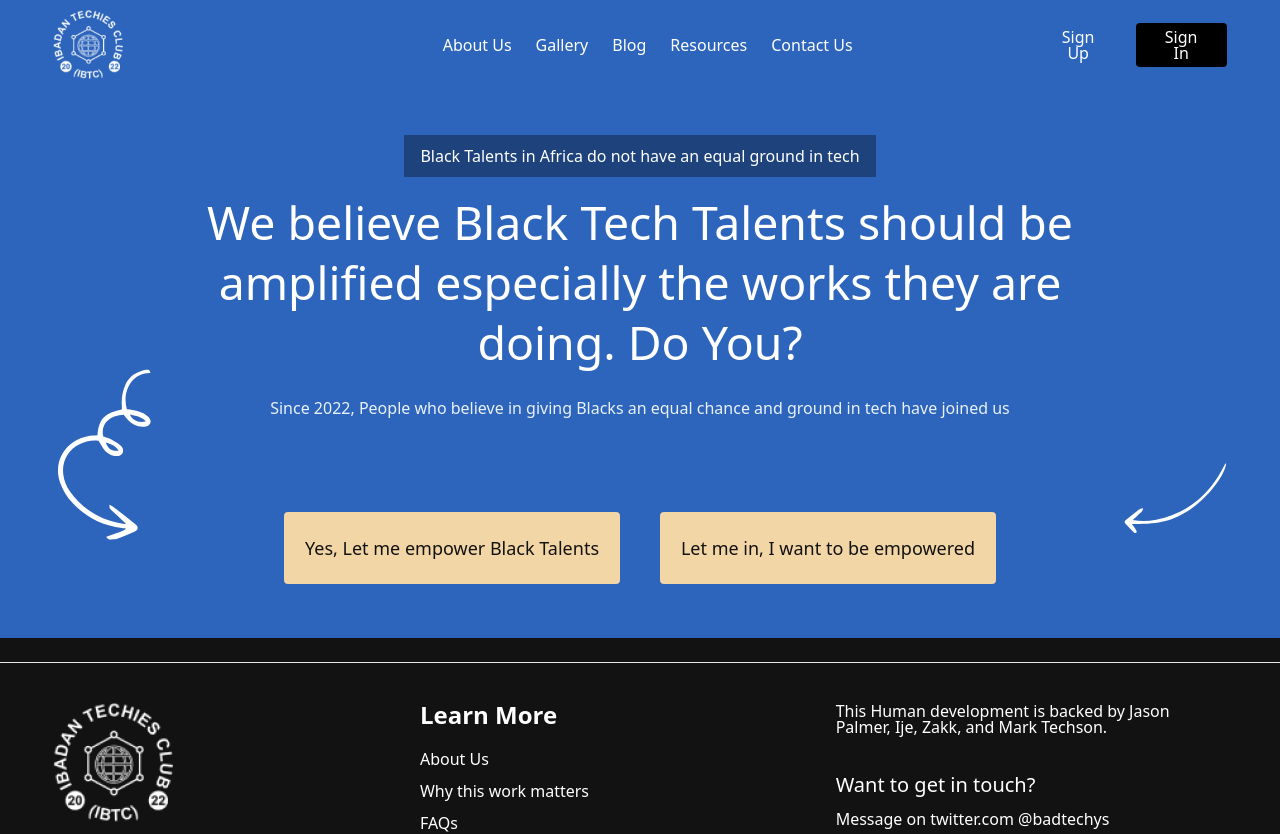
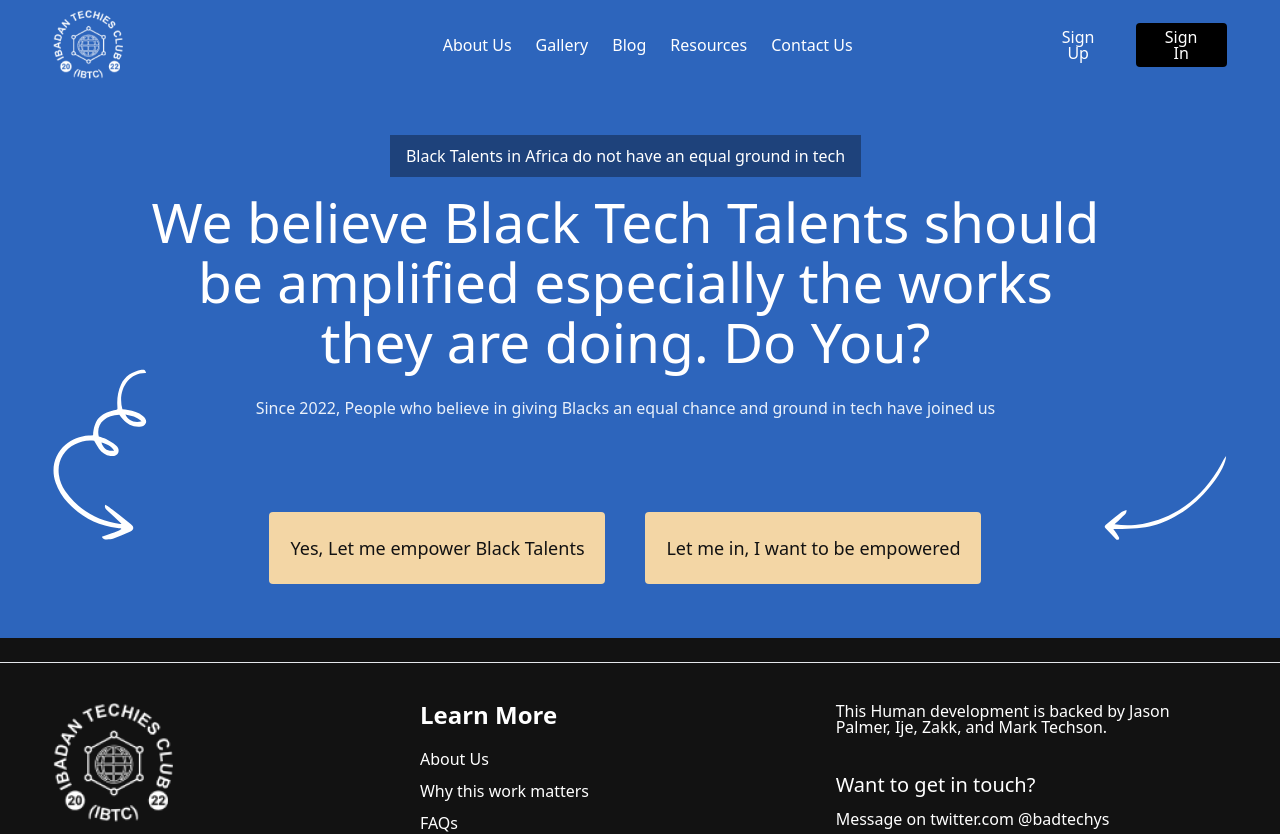
Before and after one commit to Ibadan-Techies/badtechies, a Next.js app: page / in a window 1280 px wide. Shown: the top 834 px of the page. Built offline with nearby package versions, Linux system fonts and the light colour scheme.

Commit message:
make small changes to existing code

```diff
--- a/package.json
+++ b/package.json
@@ -12,6 +12,7 @@
     "@types/node": "18.14.0",
     "@types/react": "18.0.28",
     "@types/react-dom": "18.0.11",
+    "clsx": "^1.2.1",
     "eslint": "8.34.0",
     "eslint-config-next": "13.1.6",
     "next": "13.1.6",
--- a/src/components/Button/button.tsx
+++ b/src/components/Button/button.tsx
@@ -3,7 +3,6 @@ import Link from 'next/link'
 import clsx from 'clsx'
 
 type TString = `${string}-${string}`
-type THover = ``
 type TButtonProps<T = undefined | boolean> = {
   href?: string
   outline?: T
--- a/src/components/LandingBanner/banner.tsx
+++ b/src/components/LandingBanner/banner.tsx
@@ -7,9 +7,9 @@ const Banner = () => {
   return (
     <div className="xer23_1212 bg-ibtc-blue flex items-center justify-center">
       <div className="wrapper h-4/5 flex items-end">
-        <ArrowDecRight className="relative w-[7.8rem] bottom-[10%]" />
+        <ArrowDecRight className="relative basis-[fit-content] bottom-[10%] flex-shrink-0" />
         <Main />
-        <ArrowDecLeft className="relative w-[7.8rem] bottom-[10%]" />
+        <ArrowDecLeft className="relative basis-[fit-content] bottom-[10%] flex-shrink-0" />
       </div>
     </div>
   )
@@ -17,7 +17,7 @@ const Banner = () => {
 
 function Main() {
   return (
-    <div className="w-full h-full font-medium self-center text-center flex flex-col justify-between">
+    <div className="flex-shrink-1 h-full font-medium self-center text-center flex flex-col justify-between">
       <div className="flex flex-col gap-6">
         <p className="text-white">
           <span className="py-2.5 px-4 bg-ibtc-blue-dark">
--- a/src/styles/globals.css
+++ b/src/styles/globals.css
@@ -17,8 +17,8 @@
   }
 
   .spexXtext {
-    font-size: calc(2.1rem + 1vw);
-    line-height: calc(2.1rem + 1vw);
+    font-size: calc(2rem + 1.8vw);
+    line-height: calc(2rem + 1.8vw);
   }
 
   .wrapper {
```
Also changed, not shown: 1 other file (tests, documents, lock files or other folders).
